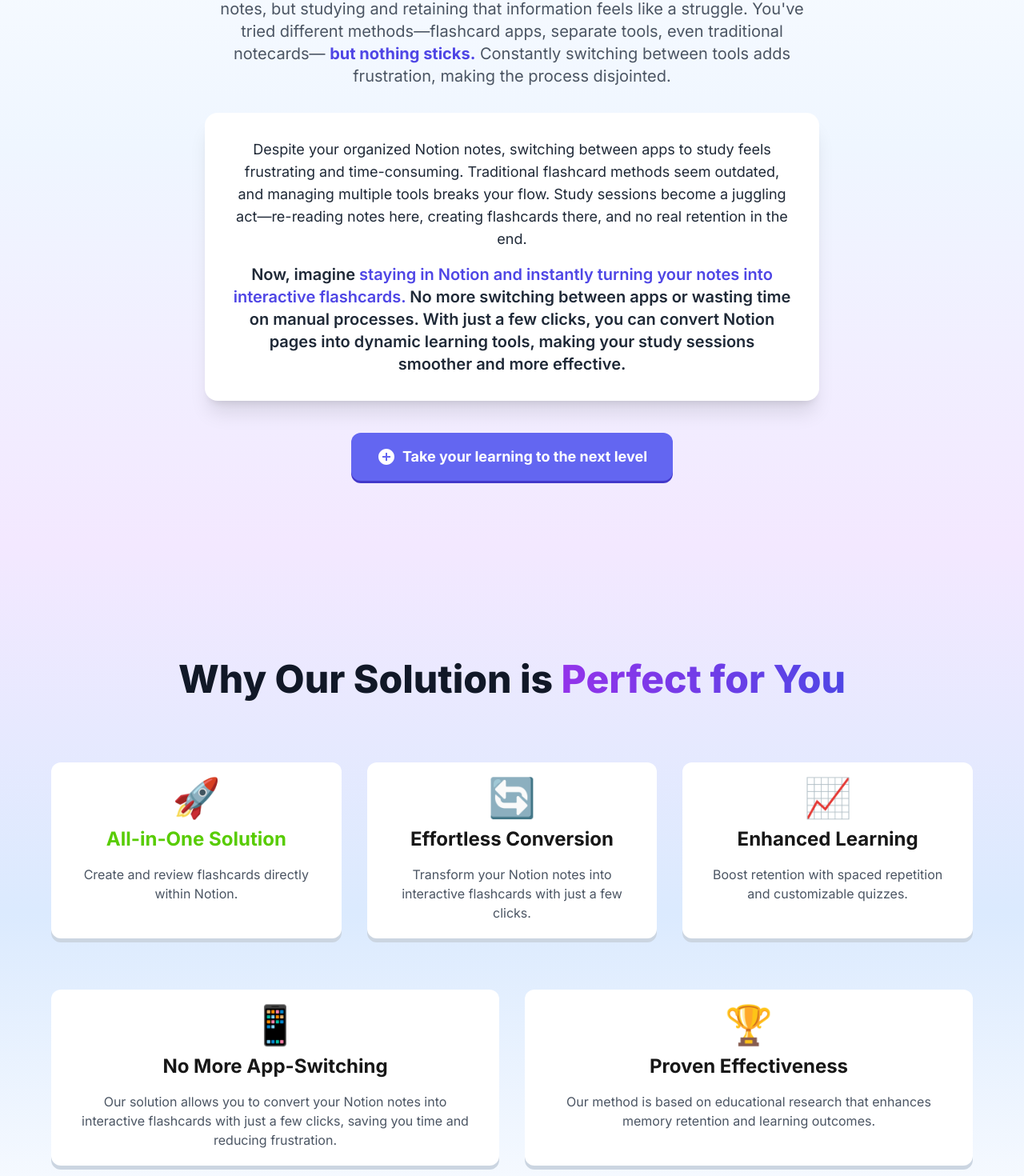
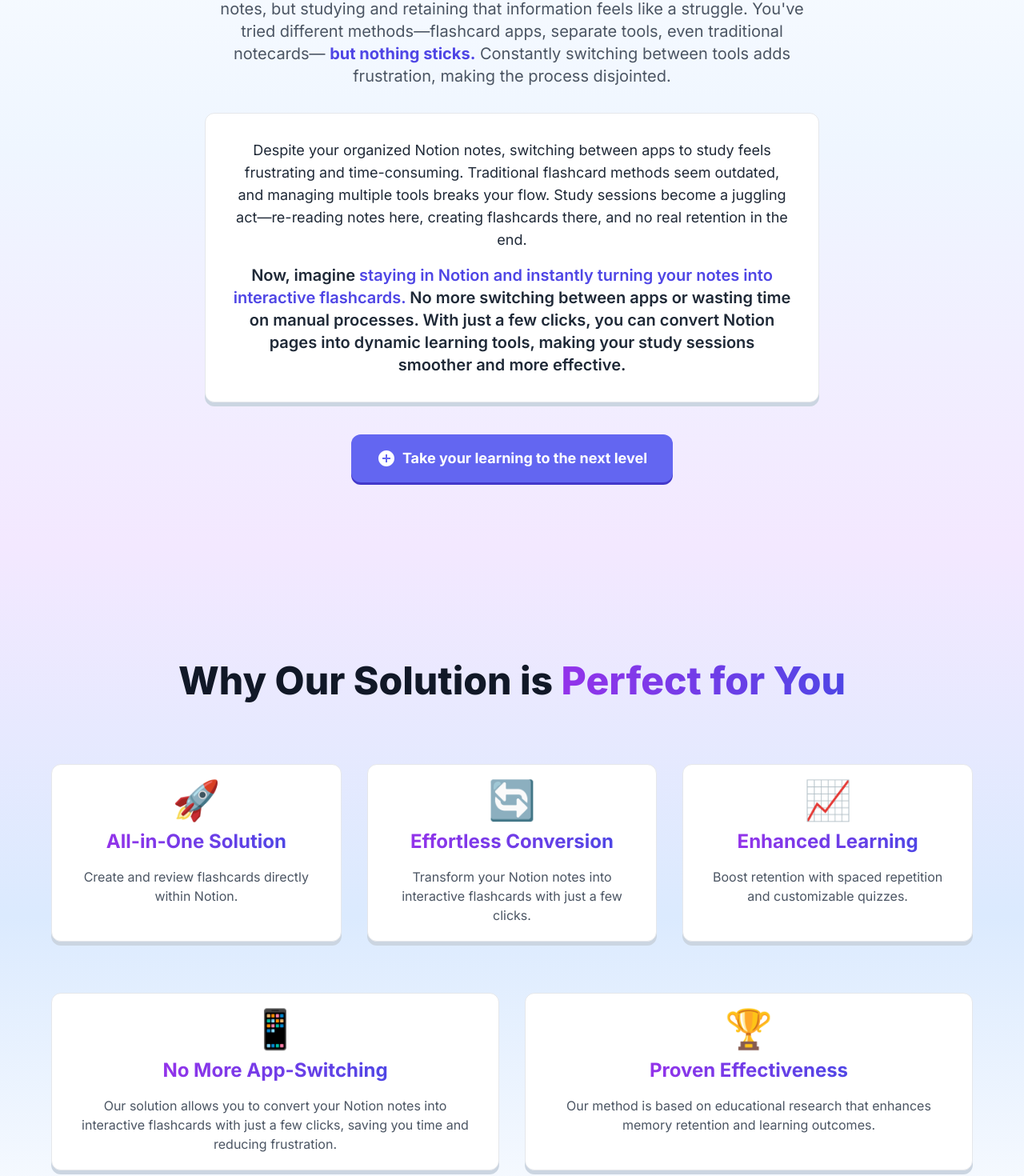
Before and after one commit to GabrieleSqueo/notionflashcardapp, a Next.js app: page / in a window 1280 px wide. Shown: the part 1173-2643 px from the top of the page at 80% size. Built offline with nearby package versions, Linux system fonts and the light colour scheme.

Commit message:
Better landing design

```diff
--- a/app/components/problem.jsx
+++ b/app/components/problem.jsx
@@ -26,7 +26,7 @@ const Problem = () => {
           <p className="text-xl text-gray-600 mb-8 max-w-3xl mx-auto">
             If you're like many students and professionals, your Notion workspace is full of notes, but studying and retaining that information feels like a struggle. You've tried different methods—flashcard apps, separate tools, even traditional notecards— <strong className="text-indigo-600">but nothing sticks.</strong> Constantly switching between tools adds frustration, making the process disjointed.
           </p>
-          <div className="mb-10 p-8 bg-white rounded-2xl shadow-xl max-w-3xl mx-auto">
+          <div className="mb-10 p-8 max-w-3xl mx-auto hover:shadow-md hover:translate-y-[3px] transition-all duration-150 bg-white border rounded-xl shadow-[0_5px_0_rgb(203,213,225)] overflow-hidden">
             <p className="text-lg text-gray-800 mb-4">
               Despite your organized Notion notes, switching between apps to study feels frustrating and time-consuming. Traditional flashcard methods seem outdated, and managing multiple tools breaks your flow. Study sessions become a juggling act—re-reading notes here, creating flashcards there, and no real retention in the end.
             </p>
--- a/app/components/solution.jsx
+++ b/app/components/solution.jsx
@@ -47,30 +47,30 @@ const Solution = () => {
                 title: "All-in-One Solution",
                 description: "Create and review flashcards directly within Notion.",
                 icon: "🚀",
-                color: "#58CC02"
+                color: "#4b4b4b"
               },
               {
                 title: "Effortless Conversion",
                 description: "Transform your Notion notes into interactive flashcards with just a few clicks.",
                 icon: "🔄",
-                color: "#FF4B4B"
+                color: "#4b4b4b"
               },
               {
                 title: "Enhanced Learning",
                 description: "Boost retention with spaced repetition and customizable quizzes.",
                 icon: "📈",
-                color: "#1CB0F6"
+                color: "#4b4b4b"
               }
             ].map((item, index) => (
               <motion.div
                 key={item.title}
-                className="bg-white rounded-xl shadow-[0_5px_0_rgb(203,213,225)] overflow-hidden hover:shadow-[0_2px_0_rgb(203,213,225)] hover:translate-y-[3px] transition-all duration-150"
+                className="hover:translate-y-[3px] transition-all duration-150 bg-white border rounded-xl shadow-[0_5px_0_rgb(203,213,225)] overflow-hidden"
                 variants={itemVariants}
               >
                 <div className="px-6 py-5">
                   <div className="flex items-center flex-col mb-4">
                     <div className="text-5xl mb-3">{item.icon}</div>
-                    <h3 className={`text-2xl font-bold text-[${item.color}]`}>{item.title}</h3>
+                    <h3 className={`text-2xl font-bold text-${item.color} block text-transparent bg-clip-text bg-gradient-to-r from-purple-600 to-indigo-600`}>{item.title}</h3>
                   </div>
                   <p className="text-gray-600 text-center">{item.description}</p>
                 </div>
@@ -84,24 +84,24 @@ const Solution = () => {
                 title: "No More App-Switching",
                 description: "Our solution allows you to convert your Notion notes into interactive flashcards with just a few clicks, saving you time and reducing frustration.",
                 icon: "📱",
-                color: "#FFC800"
+                color: "#4b4b4b"
               },
               {
                 title: "Proven Effectiveness",
                 description: "Our method is based on educational research that enhances memory retention and learning outcomes.",
                 icon: "🏆",
-                color: "#9069CD"
+                color: "#4b4b4b"
               }
             ].map((item, index) => (
               <motion.div
                 key={item.title}
-                className="bg-white rounded-xl shadow-[0_5px_0_rgb(203,213,225)] overflow-hidden hover:shadow-[0_2px_0_rgb(203,213,225)] hover:translate-y-[3px] transition-all duration-150"
+                className="hover:translate-y-[3px] transition-all duration-150 bg-white border rounded-xl shadow-[0_5px_0_rgb(203,213,225)] overflow-hidden"
                 variants={itemVariants}
               >
                 <div className="px-6 py-5">
                   <div className="flex items-center flex-col mb-4">
                     <div className="text-5xl mb-3">{item.icon}</div>
-                    <h3 className={`text-2xl font-bold text-[${item.color}]`}>{item.title}</h3>
+                    <h3 className={`text-2xl font-bold text-${item.color} block text-transparent bg-clip-text bg-gradient-to-r from-purple-600 to-indigo-600`}>{item.title}</h3>
                   </div>
                   <p className="text-gray-600 text-center">{item.description}</p>
                 </div>
```
